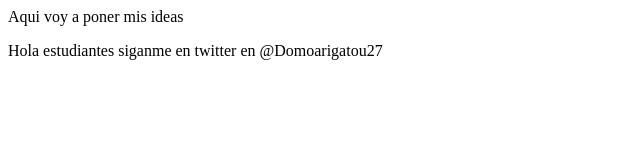
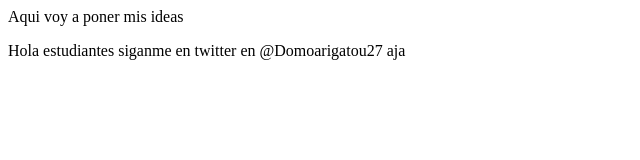
Before and after one commit to rafagasul/proyectoDemoCursoPrework, a plain HTML site: page index.html in a window 1280 px wide. Shown: the full height of the page, 0-640 px from the left. Drawn offline with Linux system fonts and the light colour scheme.

Commit message:
cambios agregamos sitios de aja

```diff
--- a/index.html
+++ b/index.html
@@ -8,7 +8,7 @@
 </head> Aqui voy a poner mis ideas
 <body>
  <p>
- Hola estudiantes siganme en twitter en @Domoarigatou27
+ Hola estudiantes siganme en twitter en @Domoarigatou27  aja
  </p>
 </body>
 </html>
```
